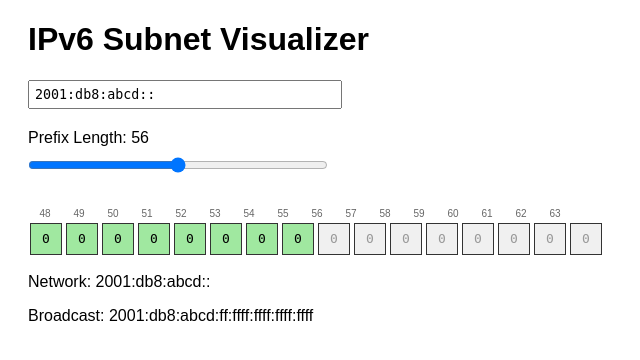
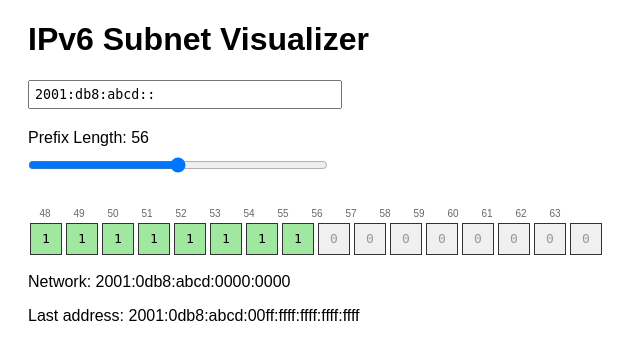
Before and after one commit to aibix0001/ipv6_visualizer, a Flask app: page / in a window 1280 px wide. Shown: the top 360 px of the page, without its empty margins (0-640 px from the left). Run offline with Flask 2, Linux system fonts and the light colour scheme.

Commit message:
funktioniert

```diff
--- a/app.py
+++ b/app.py
@@ -26,14 +26,34 @@ def parse_ipv6(ipv6_str, prefix_len):
 
         # Convert to binary representation and extract bits 48-64
         binary = format(int(network.network_address), '0128b')
-        relevant_bits = binary[48:64]  # Extract bits 48-64
+        relevant_bits = list(binary[48:64])  # Extract bits 48-64 as list
+
+        # Change 0s to 1s only in the active prefix range
+        for i in range(prefix_len - 48):
+            if i >= 0 and i < len(relevant_bits):
+                if relevant_bits[i] == '0':
+                    relevant_bits[i] = '1'
+
+        # Format network and last addresses with full representation
+        network_addr = str(network.network_address).replace('::', ':0000:')
+        while '::' in network_addr:
+            network_addr = network_addr.replace('::', ':0000:')
+        last_addr = str(network.broadcast_address).replace('::', ':0000:')
+        while '::' in last_addr:
+            last_addr = last_addr.replace('::', ':0000:')
+
+        # Ensure each group has 4 digits
+        network_parts = [f"{int(part, 16):04x}" if part else "0000"
+                        for part in network_addr.split(':')]
+        last_parts = [f"{int(part, 16):04x}" if part else "0000"
+                     for part in last_addr.split(':')]
 
         return {
             'status': 'success',
-            'binary': relevant_bits,
+            'binary': ''.join(relevant_bits),
             'prefix_len': prefix_len,
-            'network': str(network.network_address),
-            'broadcast': str(network.broadcast_address)
+            'network': ':'.join(network_parts),
+            'last_address': ':'.join(last_parts)  # Changed from 'broadcast'
         }
     except Exception as e:
         return {'status': 'error', 'message': str(e)}
--- a/templates/index.html
+++ b/templates/index.html
@@ -127,7 +127,7 @@
                         displayBinary(data.binary, data.prefix_len);
                         document.getElementById('networkInfo').innerHTML = `
                             <p>Network: ${data.network}</p>
-                            <p>Broadcast: ${data.broadcast}</p>
+                            <p>Last address: ${data.last_address}</p>
                         `;
                     } else {
                         document.getElementById('binaryDisplay').innerHTML =
```
